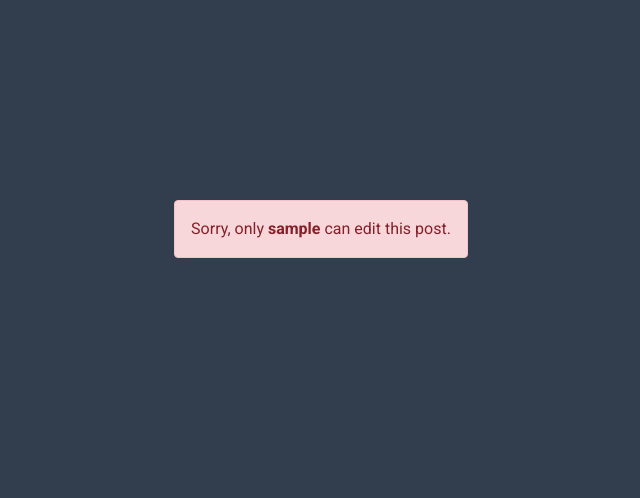
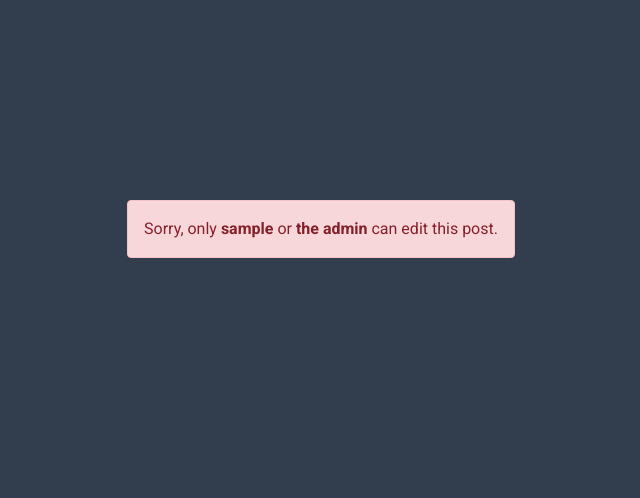
Before and after one commit to cilliagustin/code-pool, a Django app: a page that uses templates/edit_post.html in a window 1280 px wide. Shown: the part 146-644 px from the top of the page, without its empty margins (319-959 px from the left). Run offline with Django 3.2, Linux system fonts and the light colour scheme; tables that the repository leaves empty hold one stand-in row (values such as "Sample post"); some libraries are stand-ins or nearby versions.

Commit message:
Edit templates so superuser can also edit/delete posts

```diff
--- a/templates/delete_post.html
+++ b/templates/delete_post.html
@@ -6,7 +6,7 @@
 <div class="container">
     <div class="row">
         <div class="col-12 col-md-10 offset-md-1 create-edit-post">
-            {% if user.username == post.author.username %}
+            {% if user.username == post.author.username or user.is_superuser %}
                 <h1>Delete this post</h1>
                 <h3>Delete {{ post.title }}</h3>
                 <div class="form-group">
@@ -22,7 +22,7 @@
             {% else %}
             <div class="h-100 w-100 d-flex justify-content-center align-items-center">
                 <div class="alert alert-danger" role="alert">
-                    Sorry, only <span class="fw-bold">{{ post.author }}</span> can delete this post.
+                    Sorry, only <span class="fw-bold">{{ post.author }}</span> or <span class="fw-bold">the admin</span> can delete this post.
                 </div>
             </div>
             {% endif %}
--- a/templates/edit_post.html
+++ b/templates/edit_post.html
@@ -7,8 +7,8 @@
 <div class="container">
     <div class="row">
         <div class="col-12 col-md-10 offset-md-1 create-edit-post">
-            {% if user.username == post.author.username %}
-                <h1>Edit your Post</h1>
+            {% if user.username == post.author.username or user.is_superuser %}
+                <h1>Edit this Post</h1>
                 <div class="form-group">
                     <form method="POST" class="mb-5">
                         {% csrf_token %}
@@ -26,7 +26,7 @@
             {% else %}
             <div class="h-100 w-100 d-flex justify-content-center align-items-center">
                 <div class="alert alert-danger" role="alert">
-                    Sorry, only <span class="fw-bold">{{ post.author }}</span> can edit this post.
+                    Sorry, only <span class="fw-bold">{{ post.author }}</span> or <span class="fw-bold">the admin</span> can edit this post.
                 </div>
             </div>
             {% endif %}
--- a/templates/post_detail.html
+++ b/templates/post_detail.html
@@ -16,7 +16,7 @@
                     <p class="updated-on">Last modified: {{ post.updated_date}}</p>
                     {% if user.is_authenticated %}
                         <div class="edit-fav-container d-flex justify-content-center align-items-center">
-                            {% if user.username == post.author.username %}
+                            {% if user.username == post.author.username or user.is_superuser %}
                             <a href="{% url 'edit_post' post.slug %}" class="custom-btn blue"><p>Edit Post <i class="fa-solid fa-pencil"></i></p></a>
                             <a href="{% url 'delete_post' post.slug %}" class="custom-btn red"><p>Delete Post <i class="fa-regular fa-circle-xmark"></i></p></a>
                             {% endif %}
```
